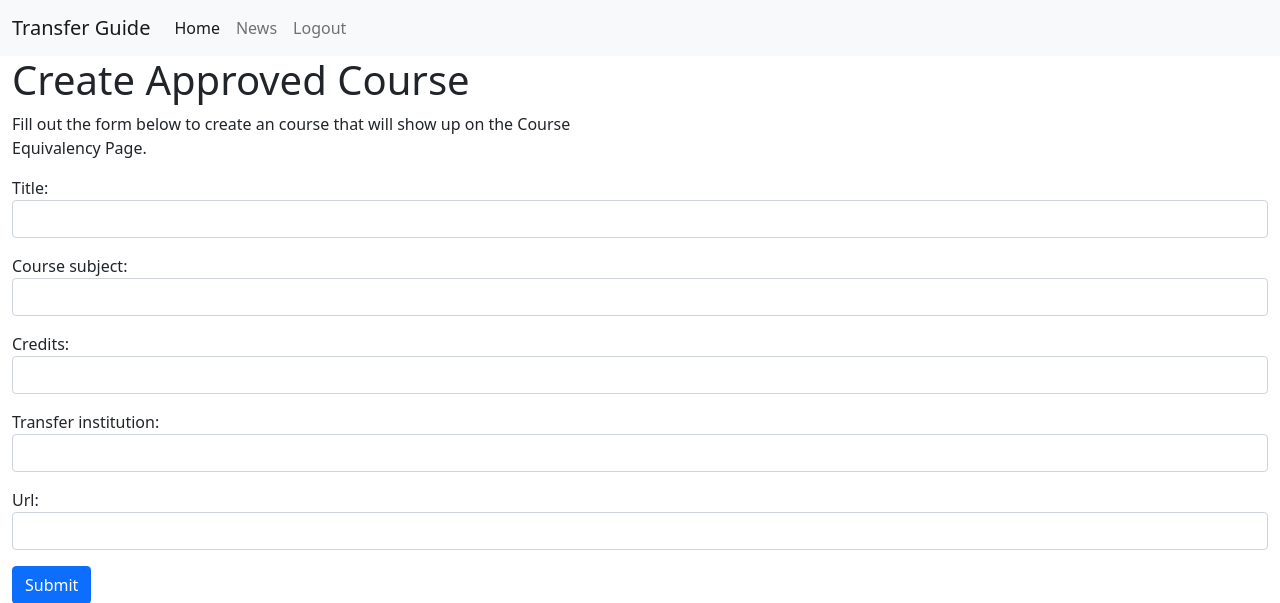
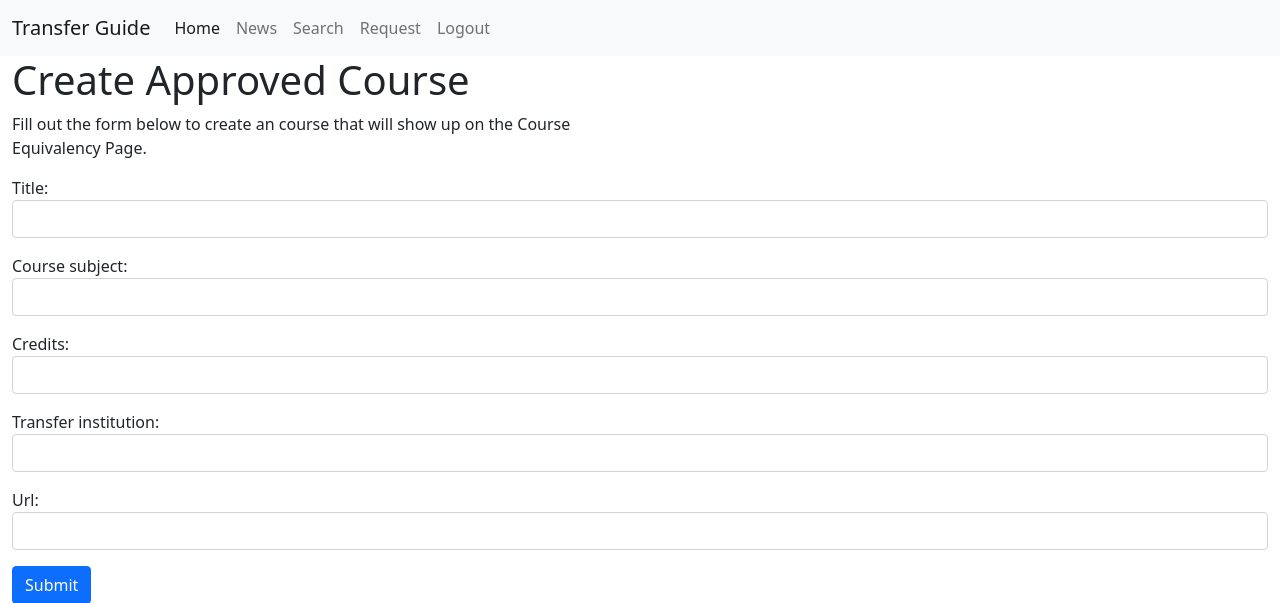
Before and after one commit to DTHM3/TransferGuide, a Django app: page /guide/course-request/ in a window 1280 px wide. Shown: the top 603 px of the page. Run offline with Django 4.2, Linux system fonts and the light colour scheme; the visitor is signed in with stand-in values (Sample User, id 1); some libraries are stand-ins or nearby versions.

Commit message:
Added couple navbar items

```diff
--- a/transferguideApp/templates/transferguideApp/index.html
+++ b/transferguideApp/templates/transferguideApp/index.html
@@ -23,7 +23,9 @@
           <a class="nav-link active" aria-current="page" href='{% url 'home' %}'>Home</a>
         </li>
         <li class="nav-item"> <a class="nav-link" href='{% url 'news' %}'>News</a></li>
+        <li class="nav-item"> <a class="nav-link" href="/guide/search">Search</a></li>
         {% if user.is_authenticated %}
+        <li class="nav-item"> <a class="nav-link" href="/guide/course-request">Request</a></li>
         <li class="nav-item"> <a class="nav-link" href="/logout">Logout</a></li>
         {% comment %} {% else %}
         <li class="nav-item"> <a class="nav-link" href="/login">Login</a></li> {% endcomment %}
```
